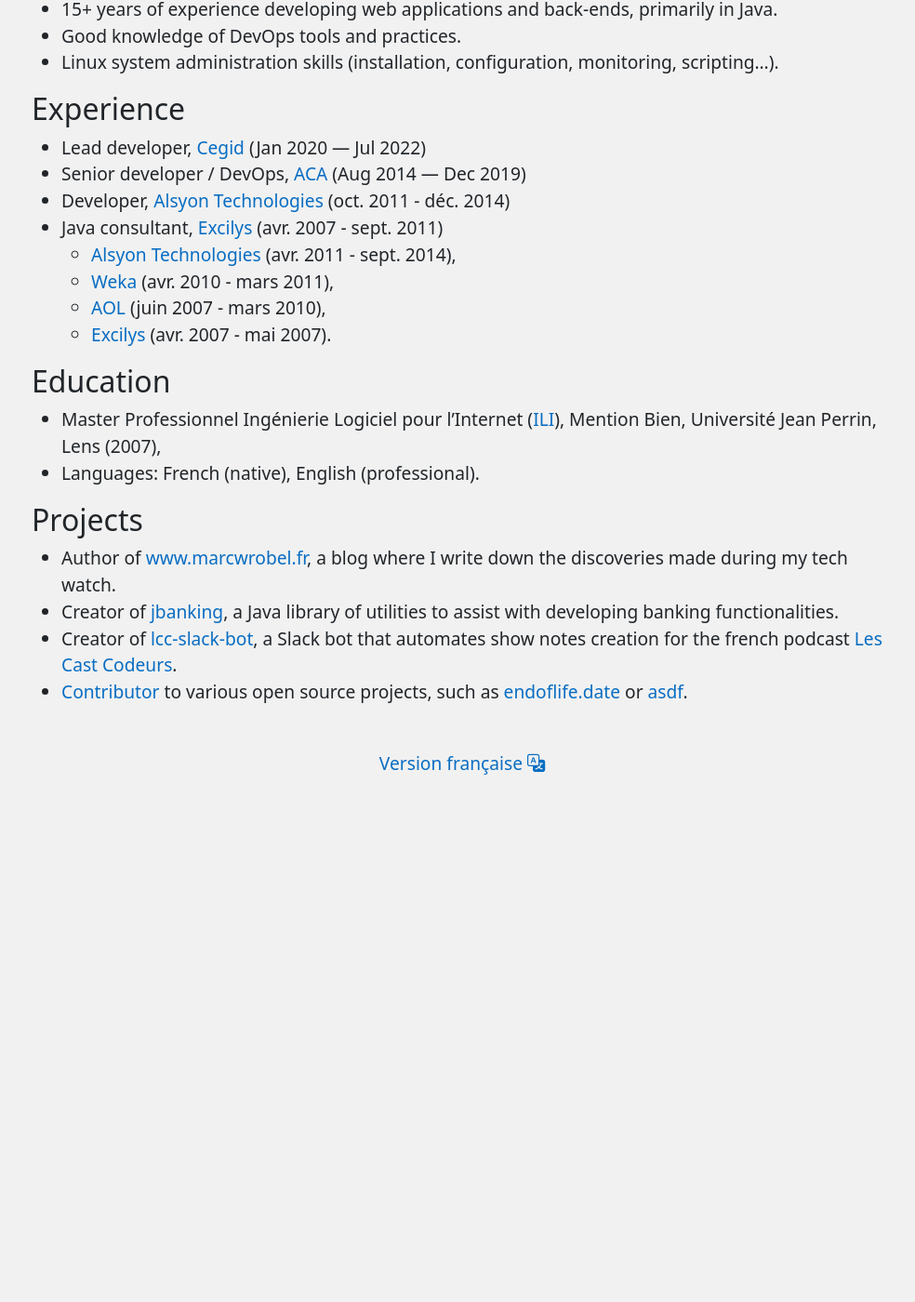
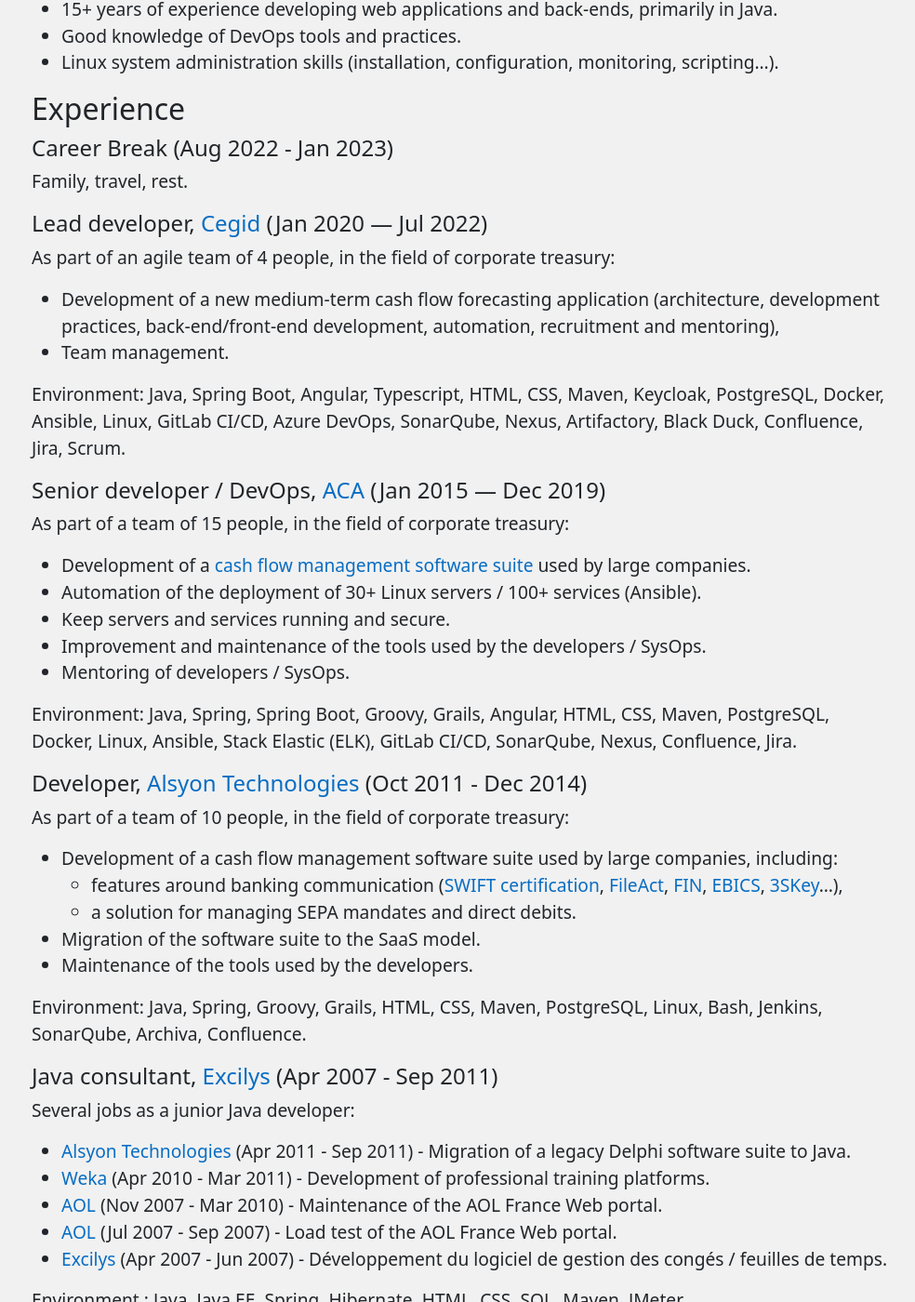
Before and after one commit to marcwrobel/marcwrobel.github.io, a Jekyll site: the page built from about.md, in a window 1280 px wide and 1400 px high, scrolled down 233 px. Shown: the whole window at 93% size, without its empty margins (143-1127 px from the left). Built offline with Jekyll 4.4.1, drawn with Linux system fonts in a browser that asks for light colours; before the commit the page ends 1085 px from its top, so only the background shows below that; some of the changed text lies outside the part shown.

Commit message:
Ajouts des expériences sur la page 'About'

```diff
--- a/about.md
+++ b/about.md
@@ -16,20 +16,75 @@
 
 ## Experience
 
-- Lead developer, [Cegid](https://www.linkedin.com/company/cegid/) (Jan 2020 — Jul 2022)
-- Senior developer / DevOps, [ACA](https://www.cegid.com/fr/presse/cegid-confirme-lacquisition-daca/) (Aug 2014 — Dec 2019)
-- Developer, [Alsyon Technologies](https://www.cambonpartners.com/en/transactions/none-none-62) (oct. 2011 - déc. 2014)
-- Java consultant, [Excilys](https://www.linkedin.com/company/groupe-excilys/) (avr. 2007 - sept. 2011)
-  - [Alsyon Technologies](https://www.linkedin.com/company/alsyon-technologies) (avr. 2011 - sept. 2014),
-  - [Weka](https://www.linkedin.com/company/weka-france/) (avr. 2010 - mars 2011),
-  - [AOL](https://www.linkedin.com/company/aol/) (juin 2007 - mars 2010),
-  - [Excilys](https://www.linkedin.com/company/groupe-excilys/) (avr. 2007 - mai 2007).
+#### Career Break (Aug 2022 - Jan 2023)
+
+Family, travel, rest.
+
+#### Lead developer, [Cegid](https://www.linkedin.com/company/cegid/) (Jan 2020 — Jul 2022)
+
+As part of an agile team of 4 people, in the field of corporate treasury:
+
+- Development of a new medium-term cash flow forecasting application (architecture, development
+  practices, back-end/front-end development, automation, recruitment and mentoring),
+- Team management.
+
+Environment: Java, Spring Boot, Angular, Typescript, HTML, CSS, Maven, Keycloak, PostgreSQL, Docker,
+Ansible, Linux, GitLab CI/CD, Azure DevOps, SonarQube, Nexus, Artifactory, Black Duck, Confluence,
+Jira, Scrum.
+
+#### Senior developer / DevOps, [ACA](https://www.cegid.com/fr/presse/cegid-confirme-lacquisition-daca/) (Jan 2015 — Dec 2019)
+
+As part of a team of 15 people, in the field of corporate treasury:
+
+- Development of a [cash flow management software suite](https://www.cegid.com/fr/produits/cegid-treasury/)
+  used by large companies.
+- Automation of the deployment of 30+ Linux servers / 100+ services (Ansible).
+- Keep servers and services running and secure.
+- Improvement and maintenance of the tools used by the developers / SysOps.
+- Mentoring of developers / SysOps.
+
+Environment: Java, Spring, Spring Boot, Groovy, Grails, Angular, HTML, CSS, Maven, PostgreSQL,
+Docker, Linux, Ansible, Stack Elastic (ELK), GitLab CI/CD, SonarQube, Nexus, Confluence, Jira.
+
+#### Developer, [Alsyon Technologies](https://www.cambonpartners.com/en/transactions/none-none-62) (Oct 2011 - Dec 2014)
+
+As part of a team of 10 people, in the field of corporate treasury:
+
+- Development of a cash flow management software suite used by large companies, including:
+  - features around banking communication
+    ([SWIFT certification](https://www.swift.com/about-us/swift-partner-programme/find-partner/swift-compatible-interface-programme),
+    [FileAct](https://www.swift.com/our-solutions/global-financial-messaging/fileact),
+    [FIN](https://www.swift.com/our-solutions/global-financial-messaging/fin),
+    [EBICS](https://fr.wikipedia.org/wiki/Electronic_Banking_Internet_Communication_Standard),
+    [3SKey](https://www.swift.com/our-solutions/corporates/control/order-3skey)…),
+  - a solution for managing SEPA mandates and direct debits.
+- Migration of the software suite to the SaaS model.
+- Maintenance of the tools used by the developers.
+
+Environment: Java, Spring, Groovy, Grails, HTML, CSS, Maven, PostgreSQL, Linux, Bash, Jenkins,
+SonarQube, Archiva, Confluence.
+
+#### Java consultant, [Excilys](https://www.linkedin.com/company/groupe-excilys/) (Apr 2007 - Sep 2011)
+
+Several jobs as a junior Java developer:
+
+- [Alsyon Technologies](https://www.linkedin.com/company/alsyon-technologies) (Apr 2011 - Sep 2011) -
+  Migration of a legacy Delphi software suite to Java.
+- [Weka](https://www.linkedin.com/company/weka-france/) (Apr 2010 - Mar 2011) - Development of
+  professional training platforms.
+- [AOL](https://www.linkedin.com/company/aol/) (Nov 2007 - Mar 2010) - Maintenance of the AOL
+  France Web portal.
+- [AOL](https://www.linkedin.com/company/aol/) (Jul 2007 - Sep 2007) - Load test of the AOL
+  France Web portal.
+- [Excilys](https://www.linkedin.com/company/groupe-excilys/) (Apr 2007 - Jun 2007) - Développement
+  du logiciel de gestion des congés / feuilles de temps.
+
+Environment : Java, Java EE, Spring, Hibernate, HTML, CSS, SQL, Maven, JMeter.
 
 ## Education
 
-- Master Professionnel Ingénierie Logiciel pour l’Internet
-  ([ILI](https://www.cril.univ-artois.fr/master/ili/m2proili-home.html)), Mention Bien, Université
-  Jean Perrin, Lens (2007),
+- Master Professionnel [ILI](https://www.cril.univ-artois.fr/master/ili/m2proili-home.html),
+  Université d'Artois, Lens (2007),
 - Languages: French (native), English (professional).
 
 ## Projects
```
